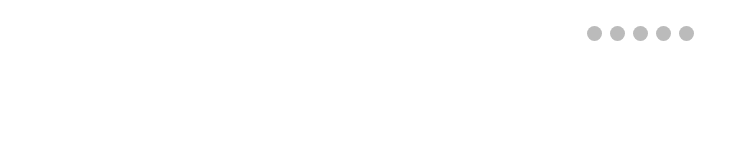
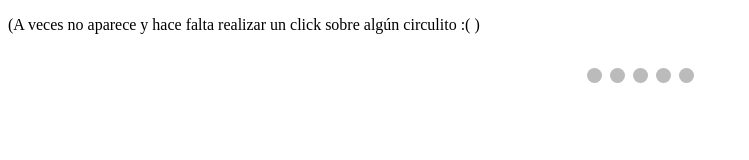
Before and after one commit to DJDani2/Javascript, a plain HTML site: page index.html in a window 1280 px wide. Shown: the whole page, without its empty margins (0-749 px from the left). Drawn offline with Linux system fonts and the light colour scheme.

Commit message:
confirmaxión

```diff
--- a/index.html
+++ b/index.html
@@ -10,6 +10,7 @@
         <title>Carruaxe</title>
     </head>
     <body>
+        <p>(A veces no aparece y hace falta realizar un click sobre algún circulito :( )</p>
         <div class="slideshow-container">
 
             <!-- Full-width images with number and caption text -->
```
